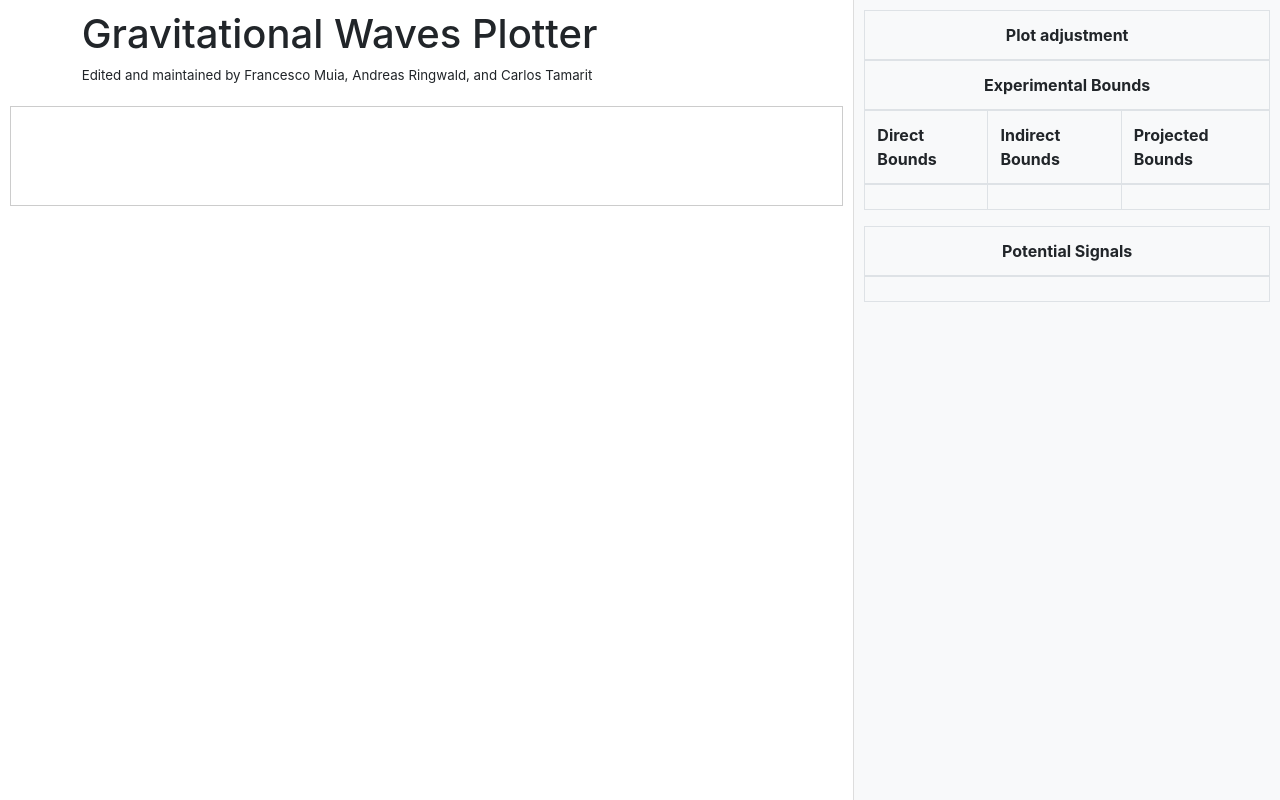
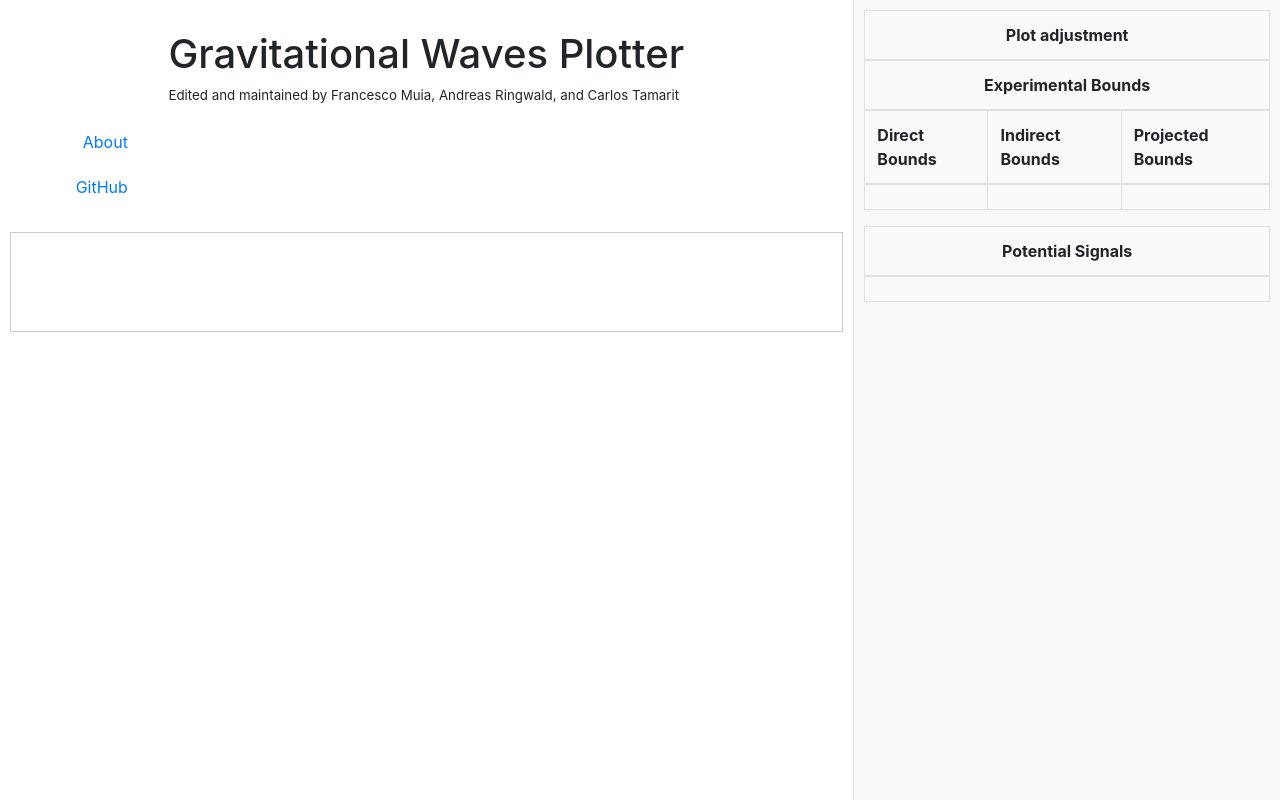
Before and after one commit to fmuia/GWplots, a Flask app: page / in a window 1280 px wide. Run offline with Flask 3, Linux system fonts and the light colour scheme; lists and menus that the app fills with data are empty; parts of the project's set-up code (start-up, migrations or seed data) failed here and were passed over; some libraries are stand-ins or nearby versions.

Commit message:
Alignment to be adjusted

```diff
--- a/app.py
+++ b/app.py
@@ -425,7 +425,9 @@
 server = Server({'/plot': plot_app, '/resize': plot_resize_app, '/phase_transition': phase_transition_app, '/cosmic_strings': cosmic_strings_app}, io_loop=IOLoop.current(), allow_websocket_origin=["localhost:5006","127.0.0.1:5006","localhost:5003","127.0.0.1:5003"], port=5006)
 server.start()
 
-
+@app.route('/about')
+def about():
+    return render_template('about.html')
 
 
 if __name__ == '__main__':
--- a/static/css/styles.css
+++ b/static/css/styles.css
@@ -15,21 +15,32 @@
 }
 
 #controls-section {
+    left-padding: 10px;
     background-color: #f8f9fa;  /* Light grey background for better distinction */
     border-left: 1px solid #ddd; /* Add a border between the sections */
 }
 
 #title-section {
     margin-bottom: 20px;  /* Add some space below the title section */
+    padding-top: 20px;    /* Adds space above the title text */
+    padding-left: 30px;   /* Additional padding to left to enhance centering */
 }
 
 #title {
-    margin-left: 1.5cm;
+    margin-left: 0.5cm; /* Keeps the margin left for the title */
+    /* Any other styles you have for #title */
 }
 
+
 #subtitle {
-    margin-left: 1.5cm;
-    font-size: smaller;
+    margin-top: 0.5em !important; /* Adds a small space below the title */
+    padding-left: -15px !important; /* Aligns subtitle with title text */
+    font-size: smaller !important; /* Ensures font size is smaller */
+}
+
+.nav-link {
+    margin-right: 15px; /* Adjust the value as needed */
+    margin-bottom: 5px; /* Adjust the space between navigation links */
 }
 
 .comments-box {
@@ -39,3 +50,24 @@
     height: 100px; /* Or any suitable height */
     overflow-y: auto; /* For scrollable content */
 }
+
+/* Media Queries for Responsive Adjustments */
+@media (min-width: 768px) {
+    #title, #subtitle {
+        margin-left: 3cm;  /* Larger margin on wider screens */
+    }
+    #title-section {
+        padding-top: 20px;
+        padding-left: 30px;
+    }
+}
+
+@media (max-width: 767px) {
+    #title, #subtitle {
+        margin-left: 2cm;  /* Smaller margin on narrow screens */
+    }
+    #title-section {
+        padding-top: 10px;
+        padding-left: 20px;
+    }
+}
--- a/templates/index.html
+++ b/templates/index.html
@@ -5,9 +5,13 @@
     <meta name="viewport" content="width=device-width, initial-scale=1, shrink-to-fit=no">
     <title>Gravitational Waves Plotter</title>
     <!-- Bootstrap CSS -->
+    <link rel="stylesheet" href="{{ url_for('static', filename='css/styles.css') }}">
     <link rel="stylesheet" href="https://stackpath.bootstrapcdn.com/bootstrap/4.3.1/css/bootstrap.min.css">
-    <link rel="stylesheet" href="{{ url_for('static', filename='css/styles.css') }}">
     {{ bokeh_css | safe }}
+    <!-- Avoid caching -->
+    <meta http-equiv="Cache-Control" content="no-cache, no-store, must-revalidate"/>
+    <meta http-equiv="Pragma" content="no-cache"/>
+    <meta http-equiv="Expires" content="0"/>
 </head>
 <body>
 <div class="container-fluid h-100">
@@ -21,6 +25,14 @@
                 <div class="col-md-12" id="subtitle">
                     <p>Edited and maintained by Francesco Muia, Andreas Ringwald, and Carlos Tamarit</p>
                 </div>
+                <!-- Navigation Area -->
+                <div class="col-md-2">
+                    <div class="nav flex-column align-items-end">
+                        <a class="nav-link" href="{{ url_for('about') }}" target="_blank">About</a>
+                        <a class="nav-link" href="https://github.com/fmuia/GWplots" target="_blank">GitHub</a>
+                    </div>
+                </div>
+
             </div>
             {{ div | safe }}
             {{script_bokeh_plot | safe }}
```
Also changed, not shown: templates/about.html (added, +65 -0 lines).
